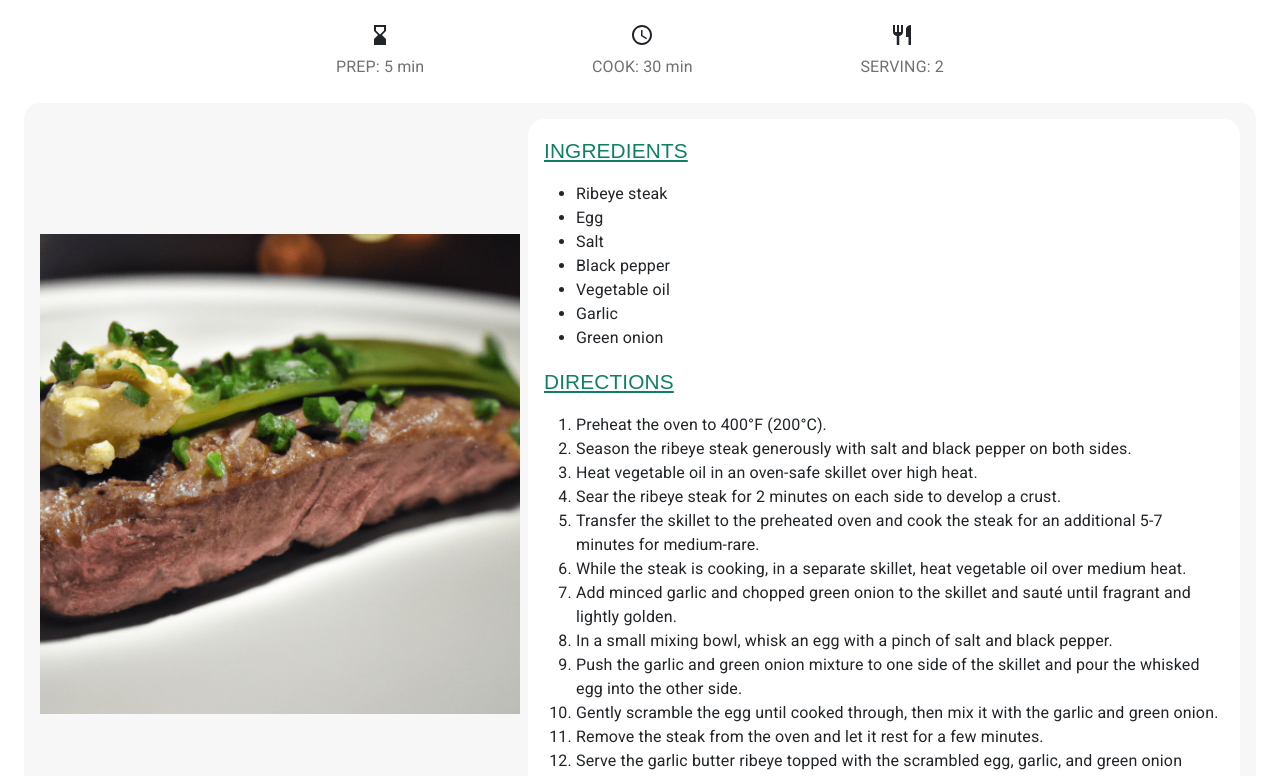
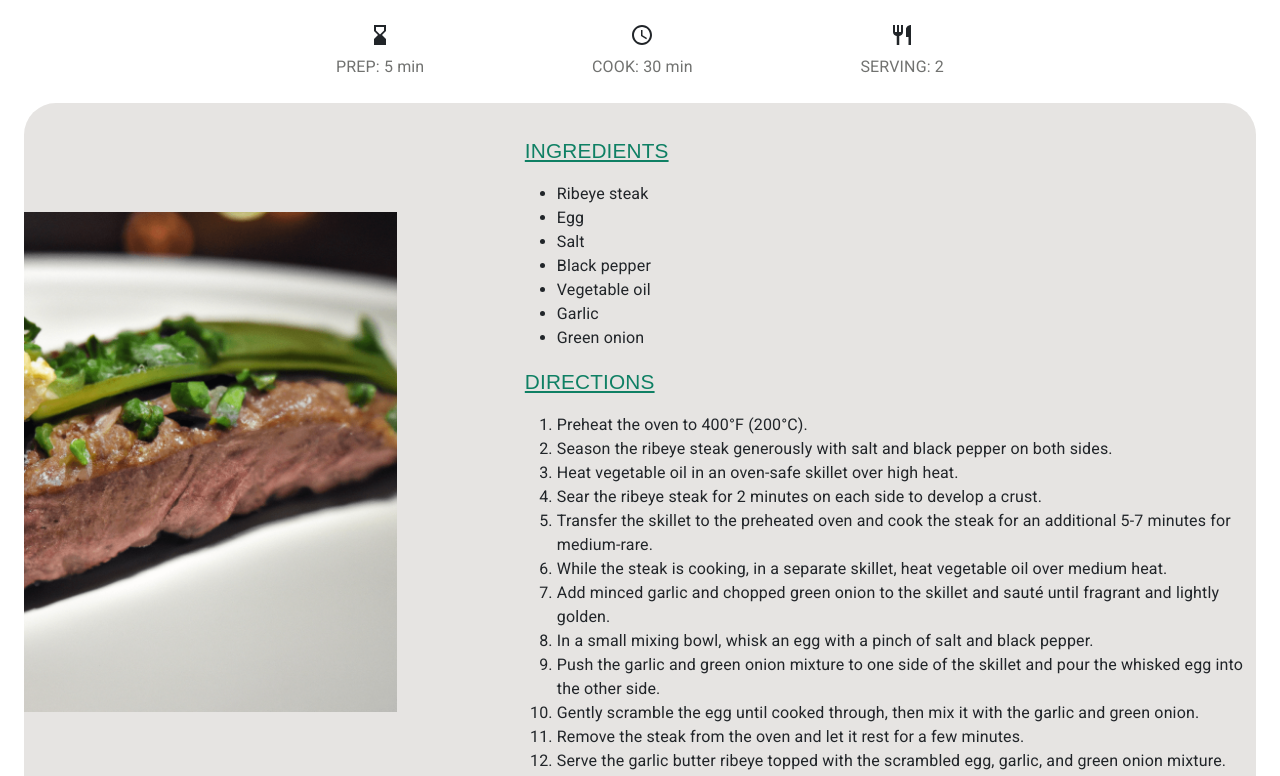
Before and after one commit to cleecoloma/cookbot-ai-app, a React (Vite) app: page / in a window 1280 px wide. Shown: the part 982-1758 px from the top of the page. Built offline with nearby package versions, Linux system fonts and the light colour scheme; no server answers; a web font is replaced by a local one.

Commit message:
updated recipe book styling for image to slide right

```diff
--- a/src/components/RecipeBook.jsx
+++ b/src/components/RecipeBook.jsx
@@ -1,4 +1,4 @@
-import React, { useState } from 'react';
+import React, { useState, useEffect } from 'react';
 import Box from '@mui/material/Box';
 import Tab from '@mui/material/Tab';
 import TabContext from '@mui/lab/TabContext';
@@ -16,6 +16,12 @@ function RecipeBook() {
   const handleChange = (event, newValue) => {
     setValue(newValue);
   };
+
+  const [recipeData, setRecipeData] = useState([]);
+
+  useEffect(() => {
+    setRecipeData(recipes);
+  }, []);
 
   return (
     <div id='recipe-book'>
@@ -48,7 +54,12 @@ function RecipeBook() {
                 </div>
               </div>
               <div className='recipe-container'>
-                <img className='recipe-image' src={recipe.image} />
+                <img
+                  className='recipe-image'
+                  src={recipe.image}
+                  alt={recipe.title}
+                />
+
                 <div className='recipe-text'>
                   <div className='ingredients'>
                     <p>INGREDIENTS</p>
--- a/src/styles/RecipeBook.css
+++ b/src/styles/RecipeBook.css
@@ -42,27 +42,41 @@
 
 .recipe-container {
   display: flex;
-  background-color: #f7f7f7;
-  padding: 1rem;
-  border-radius: 1rem;
+  align-items: center;
+  position: relative;
+  overflow: hidden;
+  background-color: rgb(230, 228, 226);
+  border-radius: 2rem;
+  min-height: 650px;
 }
 
 .recipe-image {
-  width: 40%;
+  width: 60%;
+  height: 500px;
   object-fit: contain;
+  transition: transform 0.3s ease-in-out;
+  position: absolute;
+  right: 60%;
+  z-index: 1;
+}
+
+.recipe-image:hover {
+  transform: translateX(25%);
 }
 
 .recipe-text {
   display: flex;
+  align-items: flex-start;
+  justify-content: flex-start;
   flex-direction: column;
-  background-color: white;
-  width: 60%;
+  width: 100%;
   margin-left: 0.5rem;
-  padding: 1rem;
   border-radius: 1rem;
+  padding: 2rem 0 2rem 40%;
 }
 
-.ingredients p:first-child, .directions p:first-child {
+.ingredients p:first-child,
+.directions p:first-child {
   font-family: 'Gemunu Libre', sans-serif;
   font-size: 130%;
   font-weight: 400;
```
